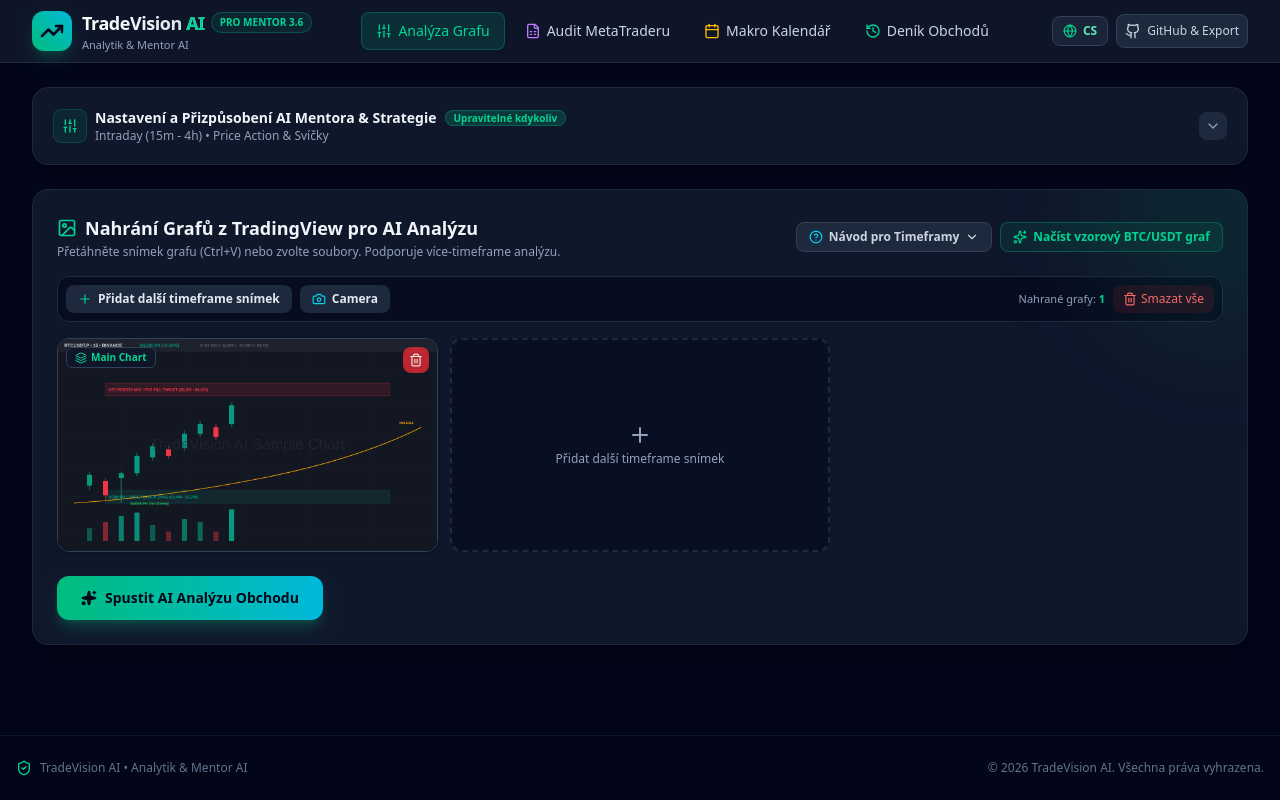
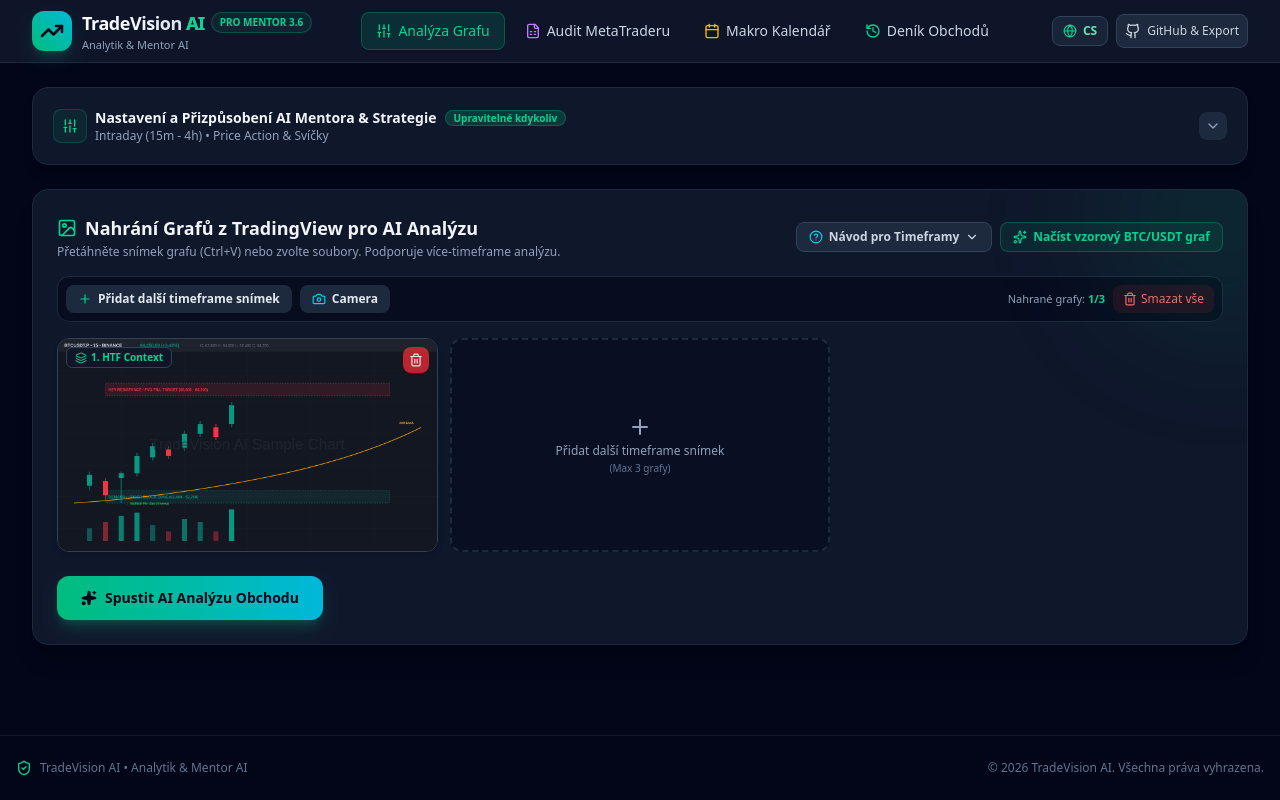
Before and after one commit to MajkPohanka/TradeVisionAI, a React (Vite) app: page / in a window 1280 px wide. Both pictures are taken after a click on the button "Načíst vzorový BTC/USDT graf". Built offline with nearby package versions, Linux system fonts and the light colour scheme.

Commit message:
feat: enable multi-chart analysis support
Limit image uploads to 3 and update the AI prompt schema to support multiple timeframes, allowing for comprehensive confluence analysis across different chart periods.

```diff
--- a/server.ts
+++ b/server.ts
@@ -276,7 +276,7 @@ Return STRICTLY a JSON object conforming to this exact schema (no markdown outsi
 
 {
   "symbol": "Detected asset symbol e.g. EUR/USD, BTC/USDT, XAU/USD, US100, NVDA",
-  "timeframe": "Detected chart timeframe e.g. 5m, 15m, 1H, 4H, 1D",
+  "timeframe": "Detected chart timeframe. If multiple chart images were uploaded, list all detected timeframes in top-down order (e.g. '4H + 15M + 5M' or 'H1 + M15 + M5')",
   "signal": "LONG" | "SHORT" | "NEUTRAL_WAIT",
   "confidenceScore": number between 35 and 96 calculated strictly from confluence count (HTF alignment, liquidity sweep, displacement, POI mitigation, R:R strength),
   "biasReasoning": "Concise, sharp, institutional summary of current market structure, order flow bias, and macro context in requested language",
--- a/src/components/ChartUploader.tsx
+++ b/src/components/ChartUploader.tsx
@@ -112,9 +112,15 @@ export const ChartUploader: React.FC<ChartUploaderProps> = ({
     });
   };
 
+  const MAX_IMAGES = 3;
+
   const processAndAddFiles = async (files: File[]) => {
+    const availableSlots = MAX_IMAGES - images.length;
+    if (availableSlots <= 0) return;
+
+    const filesToProcess = files.slice(0, availableSlots);
     const processed: string[] = [];
-    for (const file of files) {
+    for (const file of filesToProcess) {
       if (!file.type.startsWith('image/')) continue;
       const dataUrl = await readFileAsDataUrl(file);
       let finalUrl = dataUrl;
@@ -125,7 +131,7 @@ export const ChartUploader: React.FC<ChartUploaderProps> = ({
       processed.push(compressed);
     }
     if (processed.length > 0) {
-      onImagesChange([...images, ...processed]);
+      onImagesChange([...images, ...processed].slice(0, MAX_IMAGES));
     }
   };
 
@@ -377,6 +383,8 @@ export const ChartUploader: React.FC<ChartUploaderProps> = ({
           {/* Quick Toolbar for Multi-Chart Uploads */}
           <div className="flex flex-wrap items-center justify-between gap-2 p-2 bg-slate-950/60 rounded-xl border border-slate-800">
             <div className="flex items-center space-x-2">
+              {images.length < MAX_IMAGES && (
+                <>
                   <button
                     type="button"
                     onClick={() => fileInputRef.current?.click()}
@@ -394,11 +402,13 @@ export const ChartUploader: React.FC<ChartUploaderProps> = ({
                     <Camera className="w-3.5 h-3.5 text-cyan-400" />
                     <span>Camera</span>
                   </button>
+                </>
+              )}
             </div>
 
             <div className="flex items-center space-x-2">
-              <span className="text-[11px] text-slate-400 hidden md:inline">
-                {t.uploadedCharts} <strong className="text-emerald-400">{images.length}</strong>
+              <span className="text-[11px] text-slate-400">
+                {t.uploadedCharts} <strong className="text-emerald-400">{images.length}/{MAX_IMAGES}</strong>
               </span>
 
               <button
@@ -426,7 +436,7 @@ export const ChartUploader: React.FC<ChartUploaderProps> = ({
                 />
                 <div className="absolute top-2 left-2 px-2 py-0.5 rounded-md bg-slate-900/80 backdrop-blur border border-slate-700 text-[10px] font-semibold text-emerald-400 flex items-center space-x-1">
                   <Layers className="w-3 h-3" />
-                  <span>{idx === 0 ? 'Main Chart' : `Timeframe #${idx}`}</span>
+                  <span>{idx === 0 ? '1. HTF Context' : idx === 1 ? '2. MTF Structure' : '3. LTF Execution'}</span>
                 </div>
 
                 <button
@@ -439,14 +449,17 @@ export const ChartUploader: React.FC<ChartUploaderProps> = ({
               </div>
             ))}
 
-            {/* Add More Image Button */}
+            {/* Add More Image Slot if < 3 */}
+            {images.length < MAX_IMAGES && (
               <div
                 onClick={() => fileInputRef.current?.click()}
                 className="border-2 border-dashed border-slate-800 hover:border-emerald-500/40 bg-slate-950/40 rounded-xl aspect-video flex flex-col items-center justify-center transition cursor-pointer text-slate-400 hover:text-emerald-400"
               >
                 <Plus className="w-6 h-6 mb-1" />
                 <span className="text-xs font-medium">{t.addMoreCharts}</span>
+                <span className="text-[10px] text-slate-500 mt-0.5">(Max {MAX_IMAGES} grafy)</span>
               </div>
+            )}
           </div>
 
           {/* Action Trigger */}
```
Lines whose indentation alone changed are shown as unchanged.
